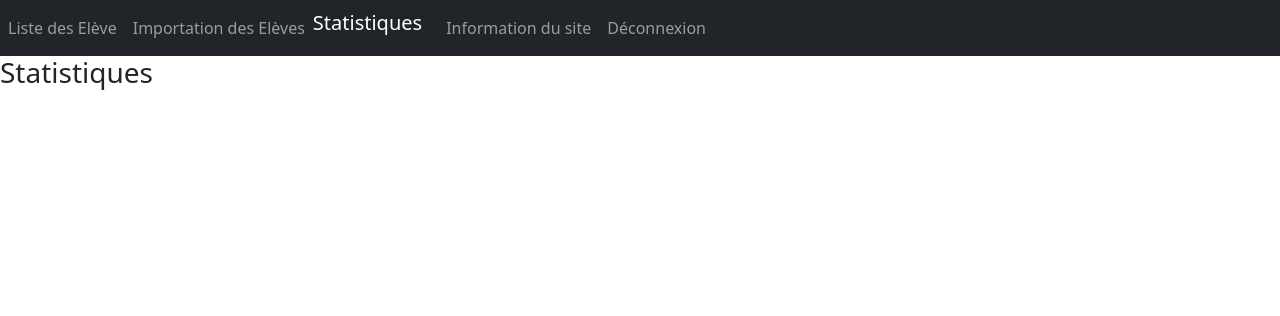
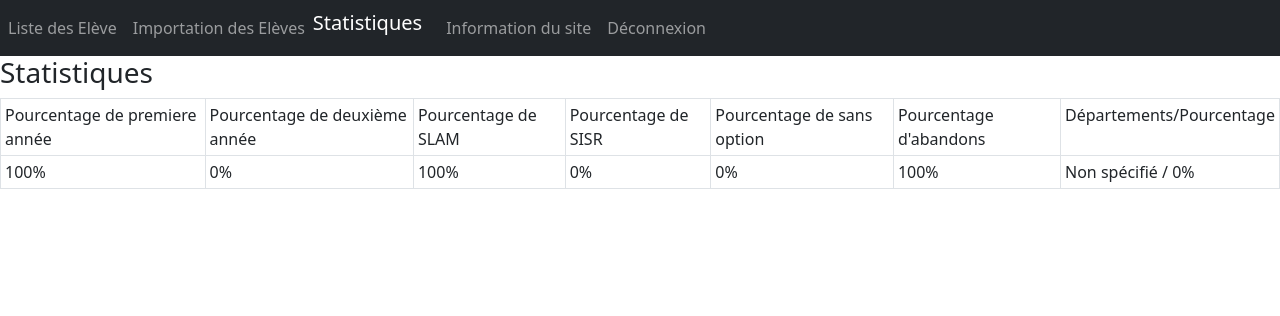
Before and after one commit to thibautscheers/FOLOZEM, a PHP site: page /page/statistiques.php in a window 1280 px wide. Shown: the top 316 px of the page. Run offline with PHP 8.4, Linux system fonts and the light colour scheme; tables that the repository leaves empty hold one stand-in row (values such as "Sample post").

Commit message:
Debut des statistiques

```diff
--- a/page/statistiques.php
+++ b/page/statistiques.php
@@ -9,8 +9,6 @@
     <link rel="icon" type="image/x-icon" href="favicon.ico">
     <link href="bootstrap/css/bootstrap.min.css" type="text/css" rel="stylesheet" />
     <script src="bootstrap/js/bootstrap.bundle.min.js"></script>
-
-
 </head>
 
 <body>
@@ -27,6 +25,88 @@
         </nav>
     </div>
     <h3>Statistiques </h3>
+
+    <?php
+
+        require_once('Modele.php');
+        $pdo = connexion();
+        $Etudiants = getEtudiants();
+        $Rows = 0;
+        $nbrPremiereAnnee = 0;
+        $SLAM = 0;
+        $SISR = 0;
+        $PasOption = 0;
+        $nbrAbandon = 0;
+        $departements = [];
+        $nbrAlternance = 0;
+        $pasDepartement = 0;
+        foreach($Etudiants as $Etudiant) {
+            $Rows = $Rows + 1;
+            if($Etudiant['premiereAnnee'] == 1) {
+                $nbrPremiereAnnee = $nbrPremiereAnnee + 1;
+            }
+
+            if($Etudiant['optionSLAM'] === 1) {
+                $SLAM = $SLAM + 1;
+            } elseif($Etudiant['optionSLAM'] === 0) {
+                $SISR = $SISR + 1;
+            } else {
+                $PasOption = $PasOption + 1;
+            }
+
+            if($Etudiant['semAbandon'] !== NULL) {
+                $nbrAbandon = $nbrAbandon + 1;
+            }
+
+            if($Etudiant['departement'] !== NULL) {
+                array_push($departements, $Etudiant['departement']);
+            }
+
+            if($Etudiant['alternance'] == 1) {
+                $nbrAlternance = $nbrAlternance + 1;
+            }
+
+            if($Etudiant['departement'] === NULL) {
+                $pasDepartement = $pasDepartement + 1;
+            }
+        }
+        echo("
+        <table class='table table-bordered table-sm'>
+            <tr>
+                <td>Pourcentage de premiere année</td>
+                <td>Pourcentage de deuxième année</td>
+                <td>Pourcentage de SLAM</td>
+                <td>Pourcentage de SISR</td>
+                <td>Pourcentage de sans option</td>
+                <td>Pourcentage d'abandons</td>
+                <td>Départements/Pourcentage</td>
+            </tr>
+            <tr>
+                <td>".round(($nbrPremiereAnnee / $Rows) * 100, 2)."%</td>
+                <td>". 100 - round(($nbrPremiereAnnee / $Rows) * 100, 2)."%</td>
+                <td>".round(($SLAM / $Rows) * 100, 2)."%</td>
+                <td>".round(($SISR / $Rows) * 100, 2)."%</td>
+                <td>".round(($PasOption / $Rows) * 100, 2)."%</td>
+                <td>".round(($nbrAbandon / $Rows) * 100, 2)."%</td>
+                <td>");
+                $vals = array_count_values($departements); //Recupere le nombre de chaque departement
+                for($i = 0; $i<$Rows; $i++) { //Pour le nombre d'eleve
+                    $UnDepartement = array_search($i, $vals); //trouver un departement
+                    print_r($UnDepartement);
+                    if($UnDepartement) { //Si unDepartement
+                        $nbrDeUnDepartement = $vals[$UnDepartement]; //Trouver le nbrDeunDepartement
+                        print_r(" / ".round(($nbrDeUnDepartement / $Rows) * 100, 2) .'%'); //Afficher les pourcentage
+                        print_r("<br>");
+                    }
+                };
+                print_r("Non spécifié / ".round(($pasDepartement / $Rows) * 100, 2) .'%');
+        echo(
+                "</td>
+            </tr>
+        </table>
+        ");
+    ?>
+
 </body>
 <script type="text/javascript" src="js/script.js"></script>
 
```
